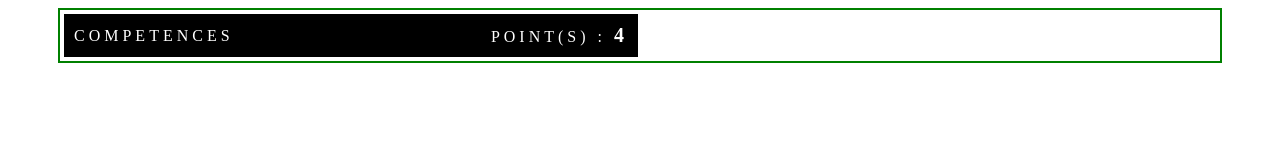
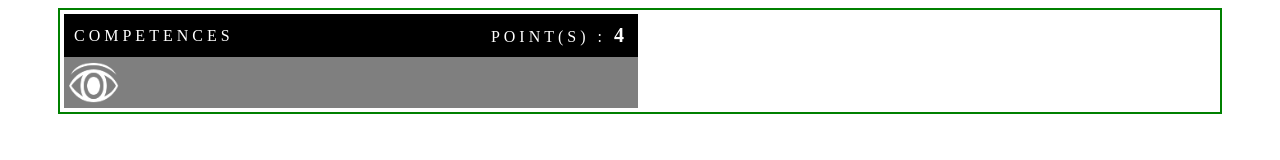
Before and after one commit to pavalso/A20.6-7DTD-SkillsCalculator, a plain HTML site: page index.html in a window 1280 px wide. Drawn offline with Linux system fonts and the light colour scheme.

Commit message:
Icons added

```diff
--- a/css/styles.css
+++ b/css/styles.css
@@ -2,9 +2,10 @@
     margin: auto;
     display: flex;
     align-content: space-between;
-    max-width: 90vw;
+    width: 90vw;
     padding: 4px;
     border: 2px solid green;
+    min-width: 760px;
 }
 
 .selection-panel {
@@ -24,6 +25,9 @@
     color: white;
     background-color: black;
     text-transform: uppercase;
+}
+
+.text-panel label{
     letter-spacing: 0.25rem;
     font-size: 1rem;
     padding: 10px;
@@ -33,3 +37,23 @@
     font-weight: bold;
     font-size: 1.25rem;
 }
+
+.icon-panel {
+    background-color: rgba(0,0,0,.5);
+    display: flex;
+    justify-content: flex-start;
+}
+
+.selectable-icon {
+    display: flex;
+    justify-content: center;
+    margin: 5px;
+    width: 20%;
+    max-width: 50px;
+    min-width: 20px;
+}
+
+.selectable-icon img{
+    width: 100%;
+    height: auto;
+}
--- a/index.html
+++ b/index.html
@@ -6,7 +6,6 @@
     <meta name="viewport" content="width=device-width, initial-scale=1.0">
     <link rel="stylesheet" href="css/styles.css">
     <script type="text/javascript" src="skills.js"></script>
-    <script type="text/javascript" src="js/testjson.js"></script>
     <title>A20.6 skills calculator</title>
   </head>
 
@@ -20,7 +19,7 @@
           </header>
           <nav class="icon-panel">
             <div class="selectable-icon" id="test">
-              <link rel="icon", href="public/icons/test.png">
+              <img src="public/icons/ui_game_symbol_stealth.png">
             </div>
           </nav>
         </div>
@@ -29,6 +28,7 @@
         </div>
       </div>
     </main>
+    <script type="text/javascript" src="js/testjson.js"></script>
   </body>
 
 </html>
--- a/js/testjson.js
+++ b/js/testjson.js
@@ -1,3 +1,8 @@
-for (let k in data) {
-  console.log(k)
+let nav_options = document.getElementsByClassName("selectable-icon");
+
+for(let i = 0; i < nav_options.length; i++){
+  let element = nav_options[i];
+  element.addEventListener("click", () => {
+    console.log(element.id);
+  });
 }
```
Also changed, not shown: test/index.html (added, +12 -0 lines), public/icons/ui_game_symbol_animal_tracker.png (added), public/icons/ui_game_symbol_explosion.png (added), public/icons/ui_game_symbol_hand.png (added), public/icons/ui_game_symbol_map_cursor.png (added), public/icons/ui_game_symbol_marksmanship.png (added), public/icons/ui_game_symbol_paint_copy_block.png (added), public/icons/ui_game_symbol_scrap.png (added), public/icons/ui_game_symbol_shopping_cart.png (added), public/icons/ui_game_symbol_spear.png (added), public/icons/ui_game_symbol_stealth.png (added), public/icons/ui_game_symbol_treasure.png (added).
